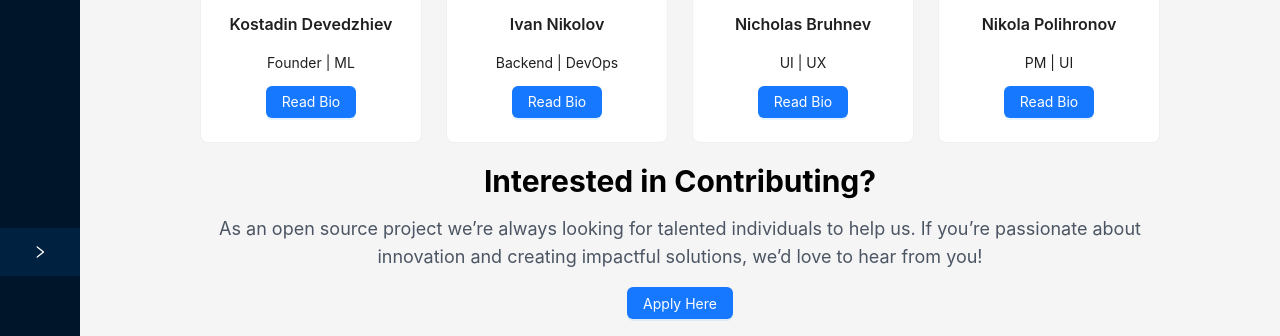
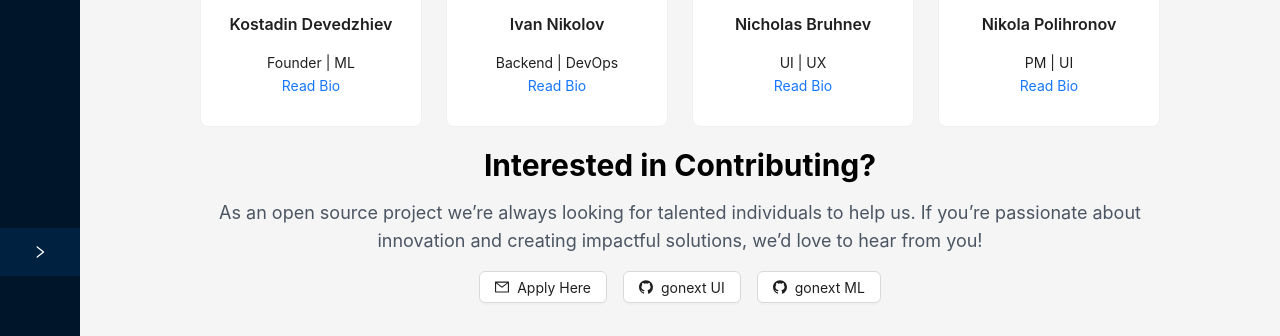
Before and after one commit to kostadindev/GONEXT, a React (Create React App) app in the folder frontend/: page /about-us in a window 1280 px wide. Shown: the part 524-860 px from the top of the page. Built offline with nearby package versions, Linux system fonts and the light colour scheme; no server answers; a web font is replaced by a local one.

Commit message:
style cards

```diff
--- a/frontend/src/features/about-us/about-us.tsx
+++ b/frontend/src/features/about-us/about-us.tsx
@@ -1,5 +1,10 @@
 import React from "react";
 import { Card, Row, Col, Typography, Button } from "antd";
+import {
+  GithubOutlined,
+  MailOutlined,
+  SearchOutlined,
+} from "@ant-design/icons";
 
 const { Title, Text } = Typography;
 
@@ -82,8 +87,8 @@ const AboutUs: React.FC = () => {
                 title={<Title level={5}>{member.name}</Title>}
                 description={<Text>{member.title}</Text>}
               />
-              <div style={{ marginTop: "16px" }}>
-                <Button type="primary" href={member.link} target="_blank">
+              <div>
+                <Button type="link" href={member.link} target="_blank">
                   Read Bio
                 </Button>
               </div>
@@ -110,11 +115,27 @@ const AboutUs: React.FC = () => {
           creating impactful solutions, we’d love to hear from you!
         </p>
         <Button
-          type="primary"
           href="mailto:kostadin.g.devedzhiev@gmail.com"
-          style={{ marginTop: "16px" }}
+          style={{ margin: "16px 8px" }}
+          icon={<MailOutlined />}
         >
           Apply Here
+        </Button>
+        <Button
+          href="https://github.com/kostadindev/gonext"
+          target="_blank"
+          icon={<GithubOutlined />}
+          style={{ margin: "16px 8px" }}
+        >
+          gonext UI
+        </Button>
+        <Button
+          href="https://github.com/kostadindev/gonext-ml"
+          target="_blank"
+          icon={<GithubOutlined />}
+          style={{ margin: "16px 8px" }}
+        >
+          gonext ML
         </Button>
       </div>
     </div>
```
